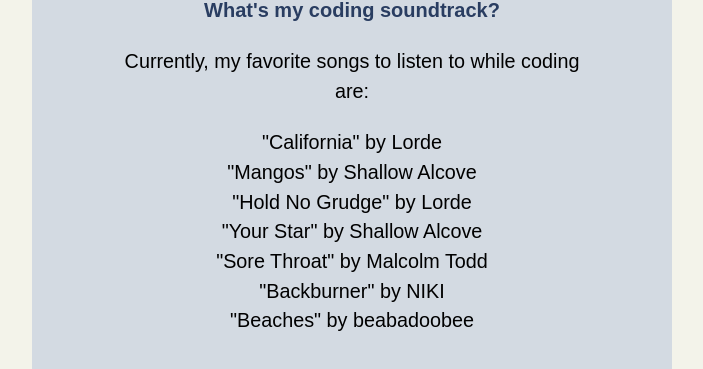
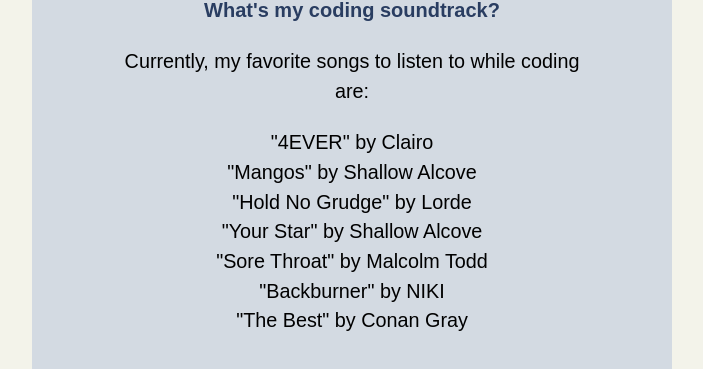
Before and after one commit to ejeankuo/ejean-s-website, a React (Create React App) app: page /about in a window 1280 px wide. Shown: the part 3832-4201 px from the top of the page, without its empty margins (288-991 px from the left). Built offline with nearby package versions, Linux system fonts and the light colour scheme; a web font is replaced by a local one.

Commit message:
update headshot in homepage

```diff
--- a/src/pages/aboutme/aboutpage.jsx
+++ b/src/pages/aboutme/aboutpage.jsx
@@ -102,13 +102,13 @@
                     <p style={{fontWeight: "bold", fontSize: "20px", color: "#293d61"}}>What's my coding soundtrack?</p>
                     <p>Currently, my favorite songs to listen to while coding are: </p>
                     <div>
-                        <p>"California" by Lorde <br/>
+                        <p>"4EVER" by Clairo <br/>
                             "Mangos" by Shallow Alcove <br/>
                             "Hold No Grudge" by Lorde <br/>
                             "Your Star" by Shallow Alcove <br/>
                             "Sore Throat" by Malcolm Todd <br/>
                             "Backburner" by NIKI <br/>
-                            "Beaches" by beabadoobee
+                            "The Best" by Conan Gray
                         </p>
                     </div>
                     <motion.img className="vinyl-record" src="/images/record_vinyl.png"></motion.img>
--- a/src/pages/homepage.jsx
+++ b/src/pages/homepage.jsx
@@ -62,7 +62,7 @@
               <div className="headshot-container">
                 <li className="headshot-link">
                     <a href="https://www.linkedin.com/in/ejeankuo/" className="contact-link">
-                      <img src="/images/headshot.png" alt="Ejean Kuo's Headshot" className="headshot" />
+                      <img src="/images/ejean2026headshot.webp" alt="Ejean Kuo's Headshot" className="headshot" />
                     </a>
                 </li>
                 <p> <IoPin /> San Francisco, CA</p>
```
Also changed, not shown: public/images/ejean2026headshot.webp (added).
